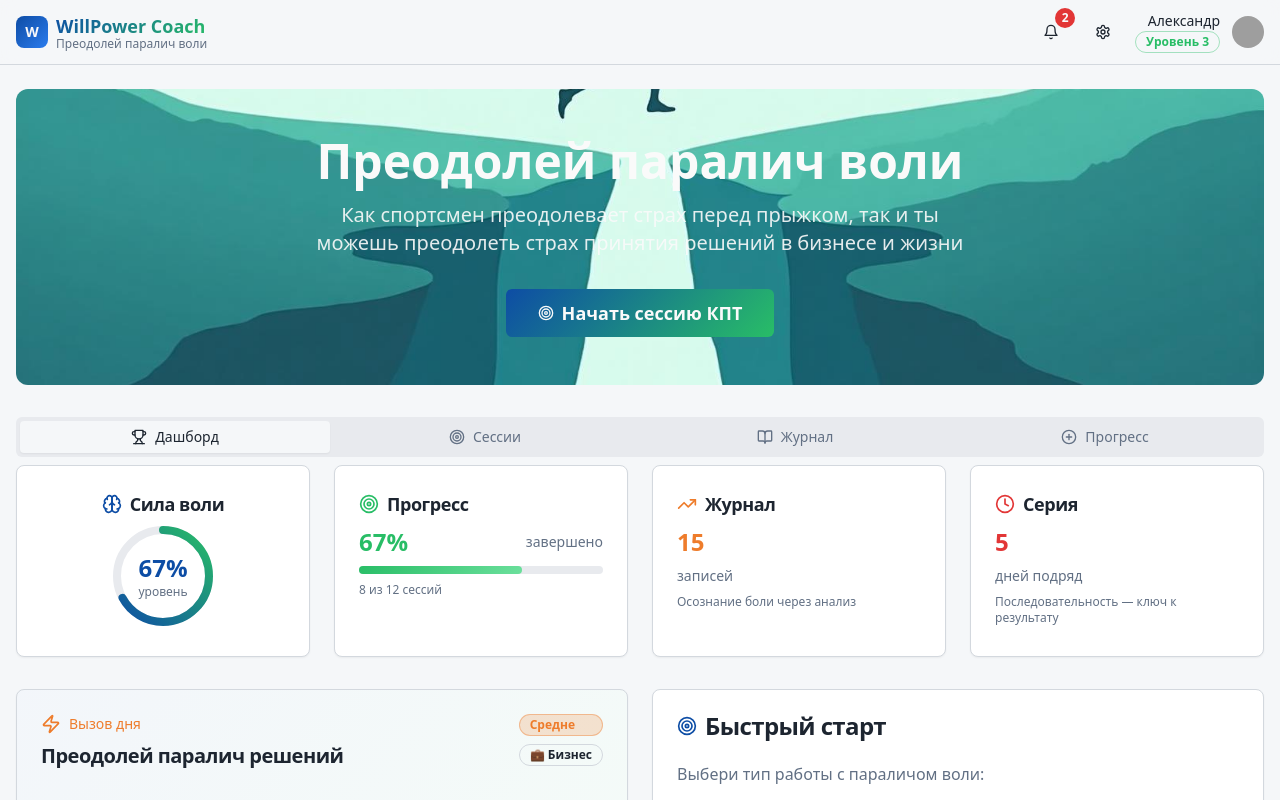
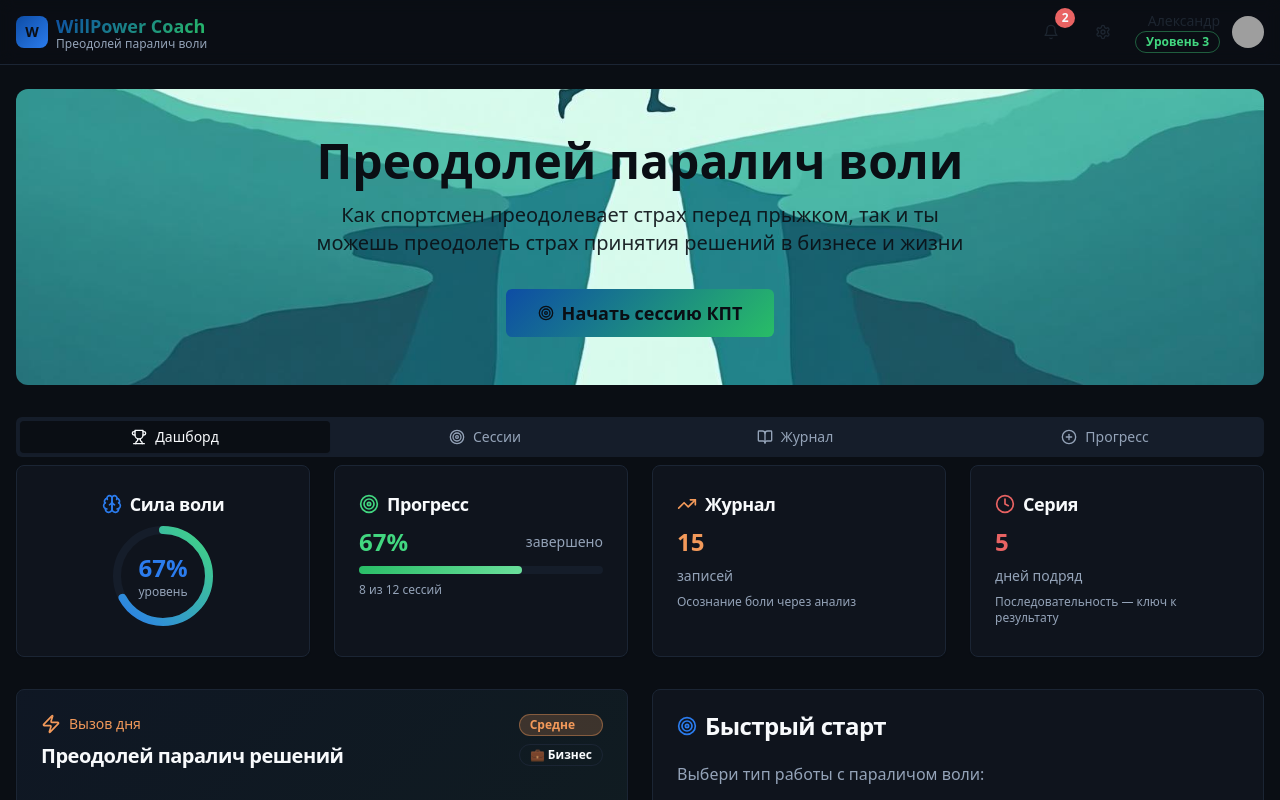
Before and after one commit to ceodima/grok-cbt-coach-43ffb668, a React (Vite) app: page / in a window 1280 px wide. Shown: the top 800 px of the page. Built offline with nearby package versions, Linux system fonts and the light colour scheme; grey boxes are pictures that could not be loaded.

Commit message:
Refactor: Apply dark theme
Update styles to match the dark theme of the "Lovable" application.

```diff
--- a/src/index.css
+++ b/src/index.css
@@ -79,41 +79,46 @@
   }
 
   .dark {
-    --background: 222.2 84% 4.9%;
+    /* Темная тема как у Lovable - глубокие черные и серые тона */
+    --background: 217 32.6% 5.9%;
     --foreground: 210 40% 98%;
 
-    --card: 222.2 84% 4.9%;
+    --card: 217 32.6% 8.5%;
     --card-foreground: 210 40% 98%;
 
-    --popover: 222.2 84% 4.9%;
+    --popover: 217 32.6% 8.5%;
     --popover-foreground: 210 40% 98%;
 
-    --primary: 210 40% 98%;
-    --primary-foreground: 222.2 47.4% 11.2%;
+    /* Яркие акценты на темном фоне */
+    --primary: 215 85% 55%;
+    --primary-foreground: 217 32.6% 5.9%;
+    --primary-glow: 215 85% 75%;
 
-    --secondary: 217.2 32.6% 17.5%;
-    --secondary-foreground: 210 40% 98%;
+    --secondary: 145 65% 55%;
+    --secondary-foreground: 217 32.6% 5.9%;
+    --secondary-glow: 145 65% 75%;
 
-    --muted: 217.2 32.6% 17.5%;
+    --muted: 217 32.6% 12.5%;
     --muted-foreground: 215 20.2% 65.1%;
 
-    --accent: 217.2 32.6% 17.5%;
-    --accent-foreground: 210 40% 98%;
+    --accent: 25 85% 65%;
+    --accent-foreground: 217 32.6% 5.9%;
 
-    --destructive: 0 62.8% 30.6%;
+    --destructive: 0 75% 65%;
     --destructive-foreground: 210 40% 98%;
 
-    --border: 217.2 32.6% 17.5%;
-    --input: 217.2 32.6% 17.5%;
-    --ring: 212.7 26.8% 83.9%;
-    --sidebar-background: 240 5.9% 10%;
-    --sidebar-foreground: 240 4.8% 95.9%;
-    --sidebar-primary: 224.3 76.3% 48%;
-    --sidebar-primary-foreground: 0 0% 100%;
-    --sidebar-accent: 240 3.7% 15.9%;
-    --sidebar-accent-foreground: 240 4.8% 95.9%;
-    --sidebar-border: 240 3.7% 15.9%;
-    --sidebar-ring: 217.2 91.2% 59.8%;
+    --border: 217 32.6% 15.5%;
+    --input: 217 32.6% 15.5%;
+    --ring: 215 85% 55%;
+
+    --sidebar-background: 217 32.6% 7.5%;
+    --sidebar-foreground: 210 40% 98%;
+    --sidebar-primary: 215 85% 55%;
+    --sidebar-primary-foreground: 217 32.6% 5.9%;
+    --sidebar-accent: 217 32.6% 12.5%;
+    --sidebar-accent-foreground: 210 40% 98%;
+    --sidebar-border: 217 32.6% 15.5%;
+    --sidebar-ring: 215 85% 55%;
   }
 }
 
--- a/src/pages/Index.tsx
+++ b/src/pages/Index.tsx
@@ -87,7 +87,7 @@ const Index = () => {
   ];
 
   return (
-    <div className="min-h-screen bg-background">
+    <div className="min-h-screen bg-background dark">
       <NavigationHeader
         userName="Александр"
         userLevel={3}
```
